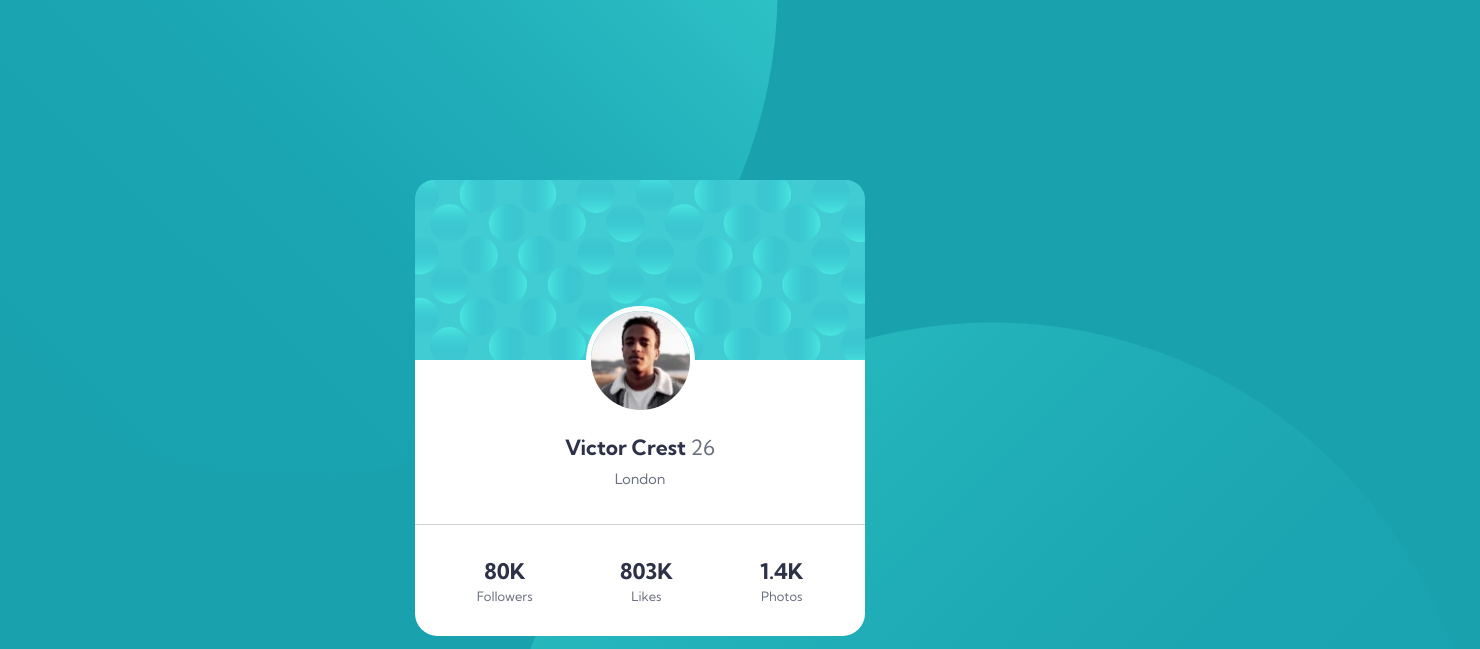
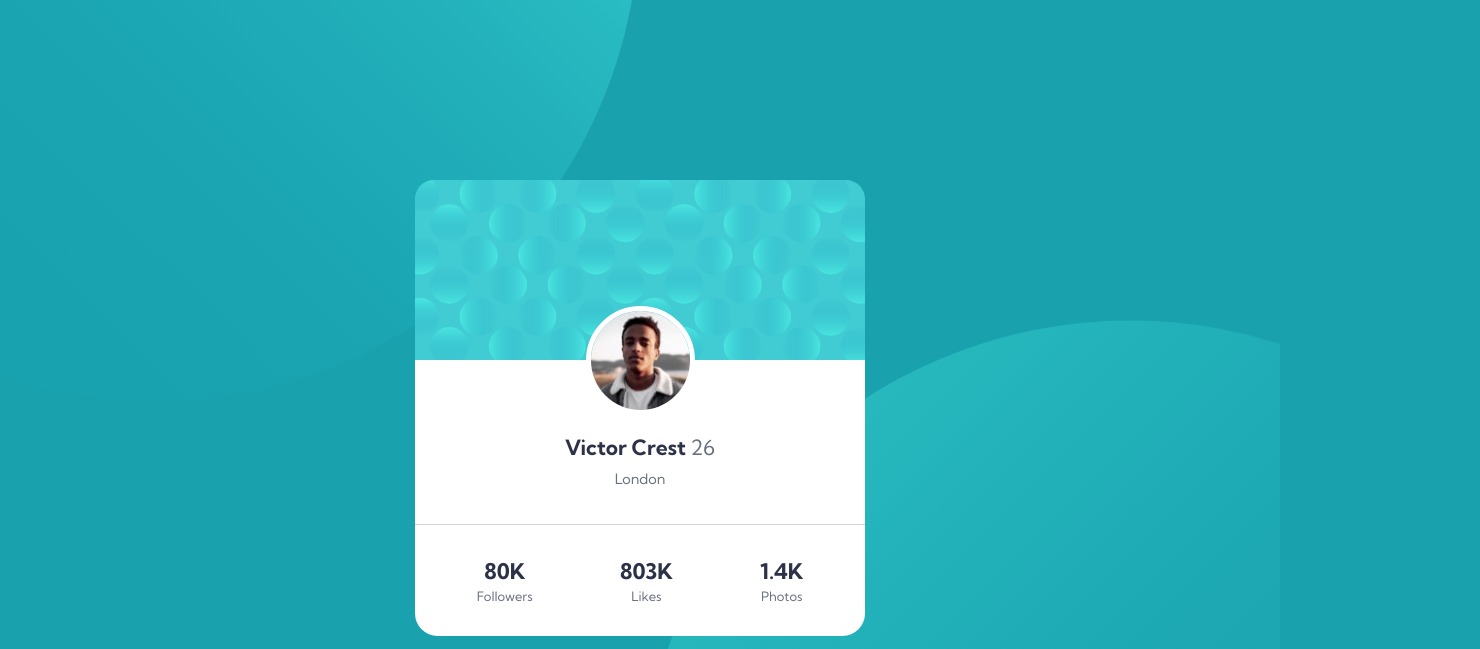
Before and after one commit to BlueElyas/profile-card-component-main, a plain HTML site: page index.html in a window 1280 px wide. Shown: the top 649 px of the page, 1480 px wide, since content can reach past the window. Drawn offline with Linux system fonts and the light colour scheme.

Commit message:
update  background images and add them to css

```diff
--- a/index.html
+++ b/index.html
@@ -36,10 +36,7 @@
       </div>
     </section>
   </div>
-  <div class="background-container">
-    <img src="images/bg-pattern-top.svg" alt="" class="background-image-top">
-    <img src="images/bg-pattern-bottom.svg" alt="" class="background-image-bottom">
-  </div>
+
 
   <div class="attribution">
     Challenge by <a href="https://www.frontendmentor.io?ref=challenge" target="_blank">Frontend Mentor</a>
--- a/styles.css
+++ b/styles.css
@@ -9,6 +9,11 @@ body {
     background-color: hsl(185, 75%, 39%);
     overflow: hidden;
     text-align: center;
+    background-image: url(images/bg-pattern-top.svg), url(images/bg-pattern-bottom.svg);
+    background-repeat: no-repeat, no-repeat;
+    background-position:
+        right 50vw bottom 40vh,
+        left 50vw top 40vh;
 }
 
 .container {
```
